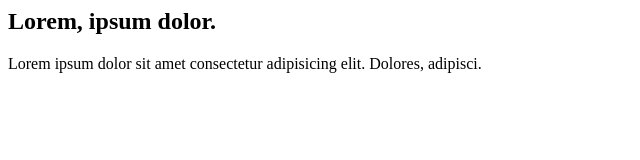
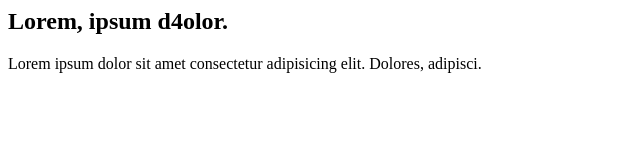
Before and after one commit to knodelchik/verstka, a plain HTML site: page index.html in a window 1280 px wide. Shown: the full height of the page, 0-640 px from the left. Drawn offline with Linux system fonts and the light colour scheme.

Commit message:
first commit

```diff
--- a/index.html
+++ b/index.html
@@ -2,7 +2,7 @@
     <head></head>
     <body>
         <article>
-                <h1>Lorem, ipsum dolor.</h1>
+                <h1>Lorem, ipsum d4olor.</h1>
             <p>Lorem ipsum dolor sit amet consectetur adipisicing elit. Dolores, adipisci.</p>
         </article>
     </body>
```
Also changed, not shown: 1 other file.
